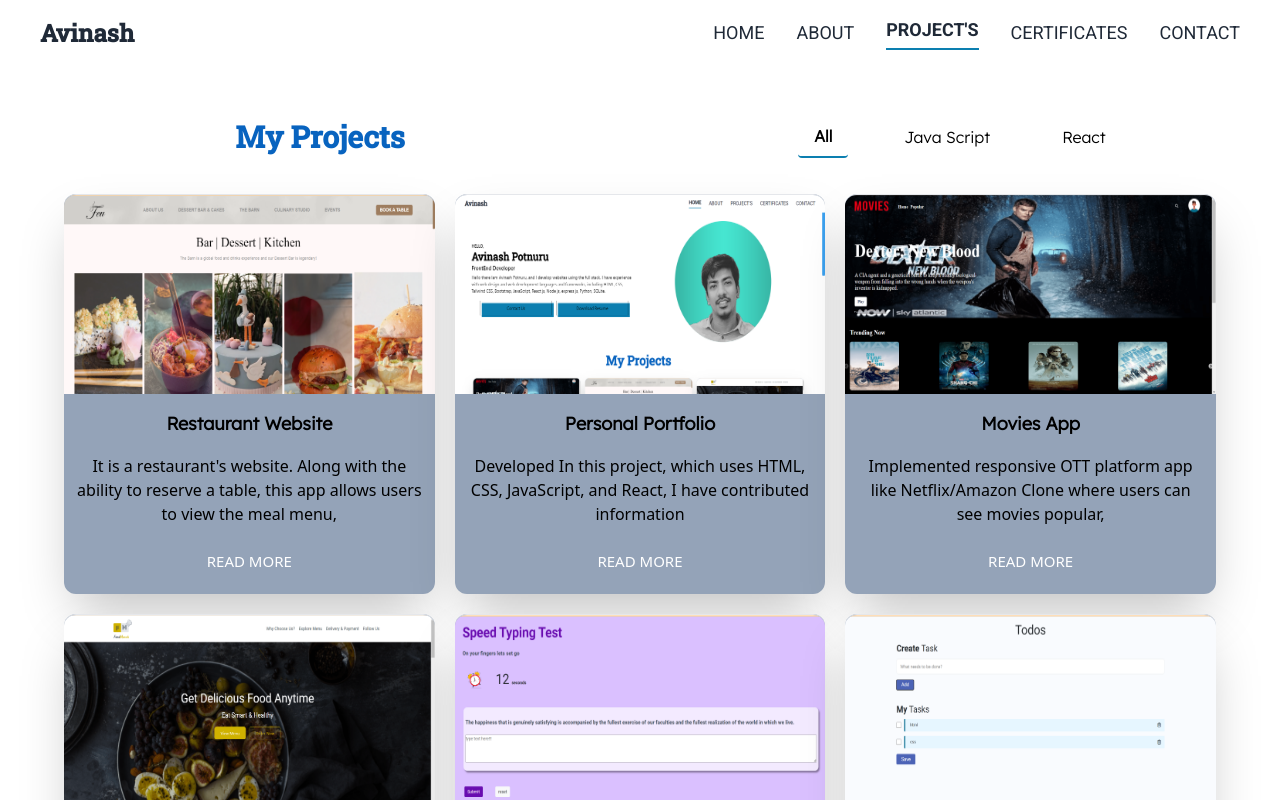
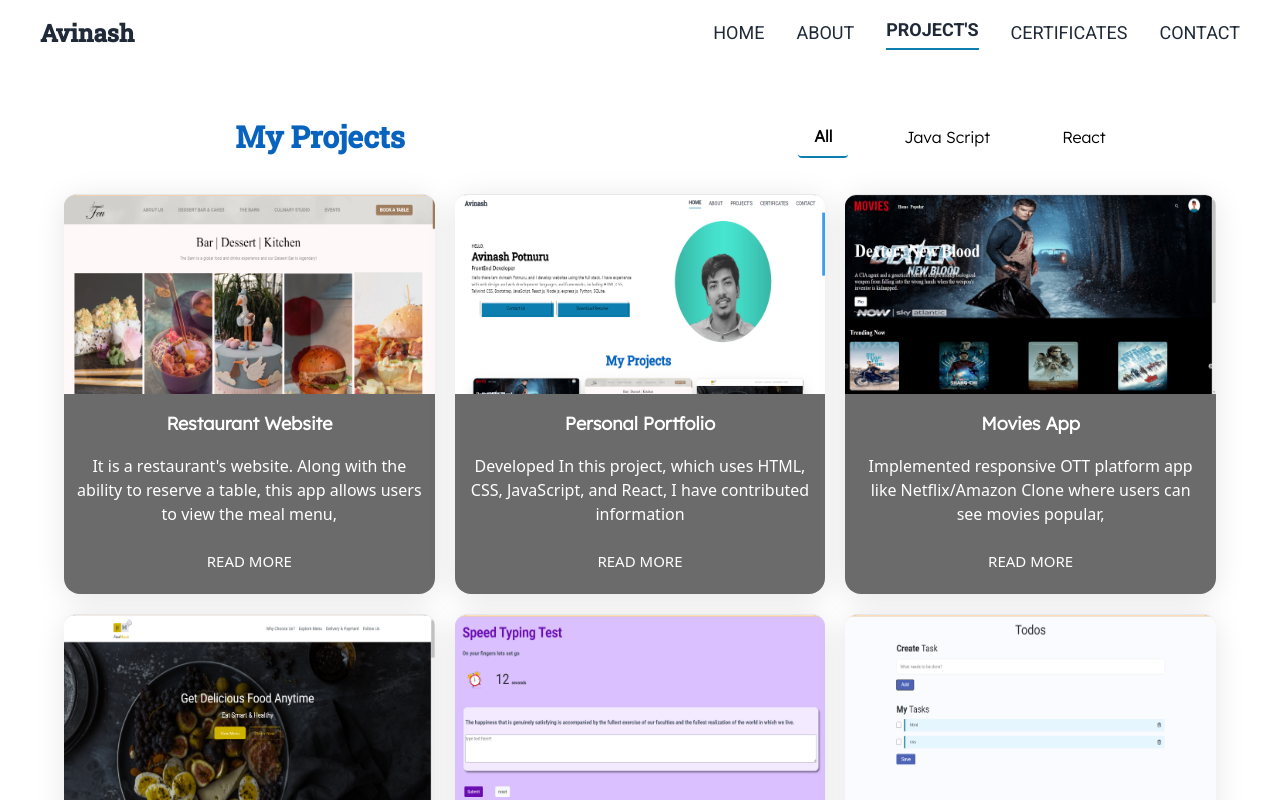
Before and after one commit to Avinashpotnuru/portfoilo, a Next.js app: page /projects in a window 1280 px wide. Built offline with nearby package versions, Linux system fonts and the light colour scheme.

Commit message:
hover effects

```diff
--- a/src/components/Education/index.js
+++ b/src/components/Education/index.js
@@ -35,7 +35,7 @@ const Education = () => {
             >
               <div className="flex items-center my-2 lg:my-3 ">
                 <FaSchool className="sm:text-[30px] mx-4" />
-                <h1 className=" font-bold font-roboto-slab text-lg sm:text-xl">
+                <h1 className="text-[#0863bf] font-bold font-roboto-slab text-lg sm:text-xl">
                   {val.name}
                 </h1>
               </div>
--- a/src/components/Experience/index.js
+++ b/src/components/Experience/index.js
@@ -29,7 +29,9 @@ const Experience = () => {
               key={val.id}
               className="px-4 py-5  border-2 border-gray-400 mx-4 rounded-md"
             >
-              <h1 className="text-[23px] font-bold my-2">{val.role}</h1>
+              <h1 className="text-[23px] font-bold my-2 text-[#0863bf]">
+                {val.role}
+              </h1>
               <h1 className="text-xl font-medium my-2">{val.company}</h1>
               <h1 className="text-base font-medium my-2">{val.duration}</h1>
               <ul className="list-disc mx-4 text-gray-700 ">
--- a/src/components/ProjectCard/index.js
+++ b/src/components/ProjectCard/index.js
@@ -10,6 +10,7 @@ const ProjectCard = ({ data }) => {
   // console.log(data);
   return (
     <motion.div
+      whileHover={{ y: -10, duration: 0.02, delay: 0.1 }}
       initial={{
         opacity: 0,
         translateX: data.id % 2 == 1 ? "-100vh" : "130vh",
@@ -17,7 +18,7 @@ const ProjectCard = ({ data }) => {
       }}
       animate={{ opacity: 1, translateX: 0, translateY: 0 }}
       transition={{ delay: 1, duration: data.id * 0.3 }}
-      className="min-h-[400px] bg-slate-400  mx-auto shadow-2xl rounded-xl "
+      className="min-h-[400px] content  mx-auto shadow-2xl rounded-xl "
     >
       <div className="h-1/2">
         <img
@@ -27,8 +28,8 @@ const ProjectCard = ({ data }) => {
         />
       </div>
 
-      <div className="h-1/2 px-3">
-        <h1 className="text-lg font-extrabold text-center my-4 font-Lexend ">
+      <div className="h-1/2 px-3 text-white">
+        <h1 className="text-lg font-extrabold text-center  my-4 font-Lexend ">
           {data?.title}
         </h1>
         <h1 className="text-center">{data?.description}</h1>
--- a/src/components/Skills/index.js
+++ b/src/components/Skills/index.js
@@ -21,7 +21,7 @@ const Skills = () => {
           initial={{ opacity: 0 }}
           animate={{ opacity: 1 }}
           transition={{ duration: 1.5, delay: 0.7 }}
-          className="text-2xl font-medium my-3 md:my-6 font-roboto-slab text-center"
+          className="text-2xl font-medium my-3 md:my-6 text-[#0863bf] font-roboto-slab text-center"
         >
           Skills
         </motion.h1>
--- a/src/styles/globals.css
+++ b/src/styles/globals.css
@@ -17,15 +17,35 @@
 
 }
 
+.content {
+  /* From https://css.glass */
+background: rgba(22, 22, 22, 0.63);
+border-radius: 16px;
+box-shadow: 0 4px 30px rgba(0, 0, 0, 0.1);
+backdrop-filter: blur(16.9px);
+-webkit-backdrop-filter: blur(16.9px);
+
+
+
+}
 body{
   --def: black;
 	--inv: #fff;
 
+
 }
+
+
 
 /* width */
 ::-webkit-scrollbar {
-  width: 12px;
+  width: 6px;
+
+
+}
+
+::-webkit-scrollbar:horizontal{
+  width: 2px ;
 
 }
 
```
